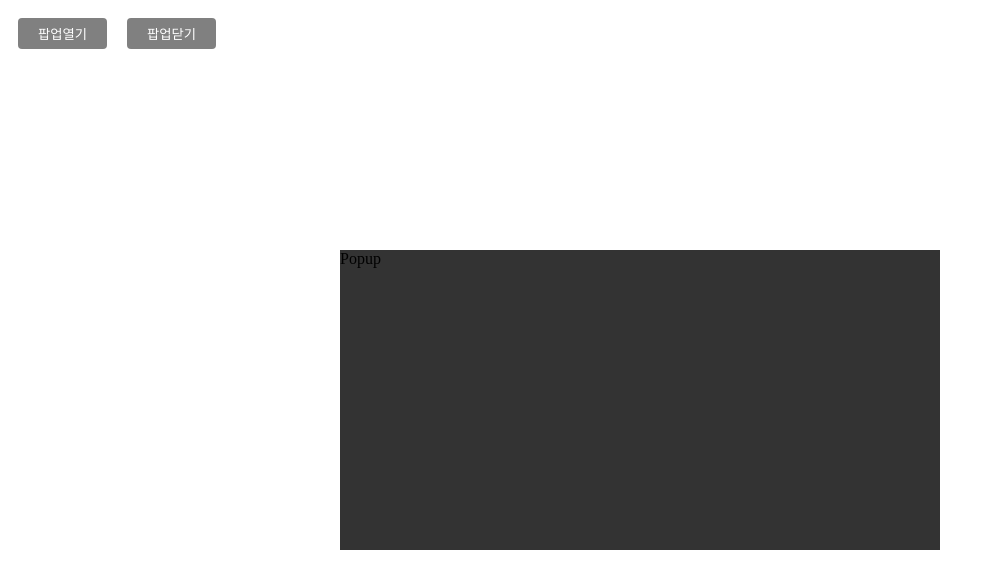
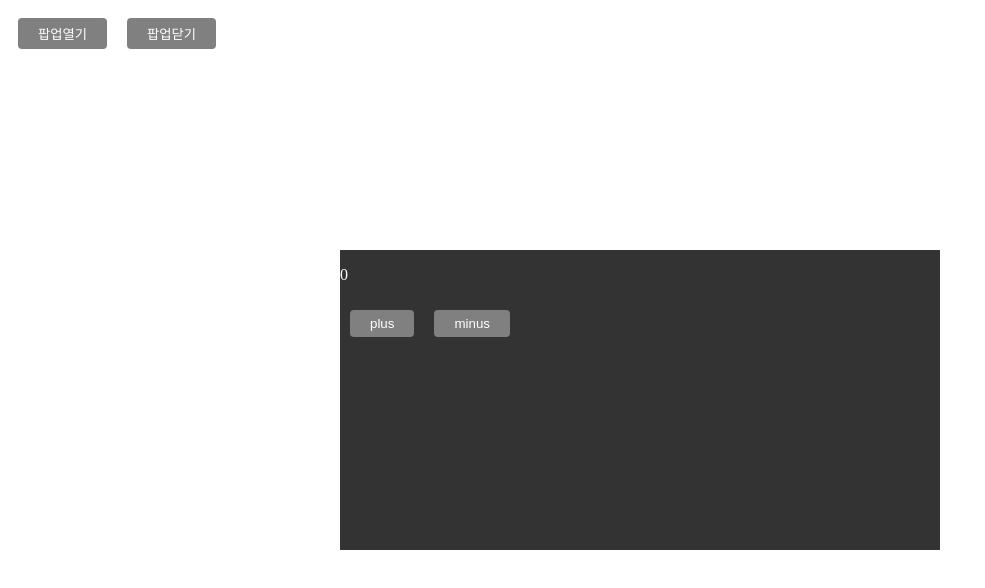
Before and after one commit to horaii/7.react, a React (Create React App) app: page /#/ in a window 1280 px wide. Both pictures are taken after a click on the button "팝업열기". Shown: the top 588 px of the page, without its empty margins (0-985 px from the left). Built offline with nearby package versions, Linux system fonts and the light colour scheme.

Commit message:
react 다루기

```diff
--- a/src/components/Popup.jsx
+++ b/src/components/Popup.jsx
@@ -1,7 +1,26 @@
+import { useEffect, useState } from "react"
 
 function Popup() {
+    console.log('팝업재호출')
+    const [Num, setNum] = useState(0)
+    useEffect(()=>{
+        console.log('popup생성')
+    console.log('무거운 유튜브 데이타 fetching')
+
+        return () =>{
+            console.log('popup소멸')
+        }
+    },[])
+    useEffect(()=>{
+        console.log('popup의 상태변화')
+    },[Num])
   return (
-    <aside>Popup</aside>
+    <aside>
+        <p style={{color: '#fff'}}>{Num}</p>
+        <button onClick={()=>setNum(Num+1)}>plus</button>
+        <button onClick={()=>setNum(Num-1)}>minus</button>
+    </aside>
+
   )
 }
 
--- a/src/style.scss
+++ b/src/style.scss
@@ -22,5 +22,4 @@ aside{
     top: 50%;
     left: 50%;
     transform: translate(-50%, -50%);
-    transition: 1s;
 }
```
